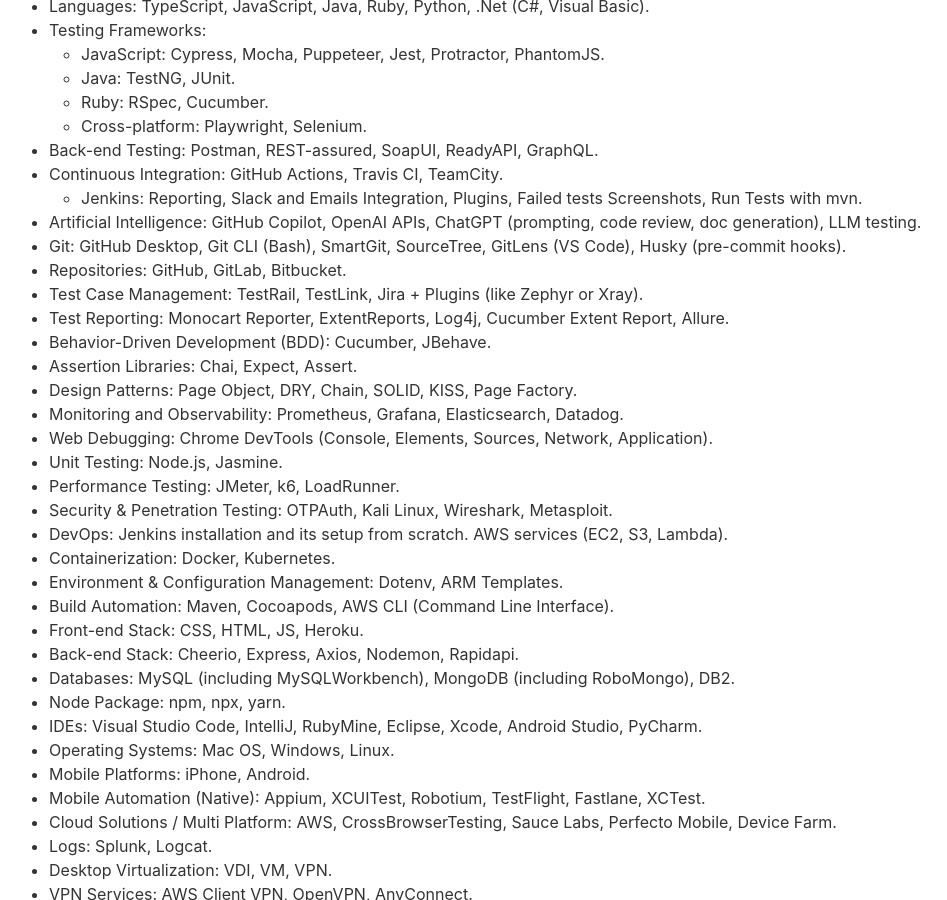
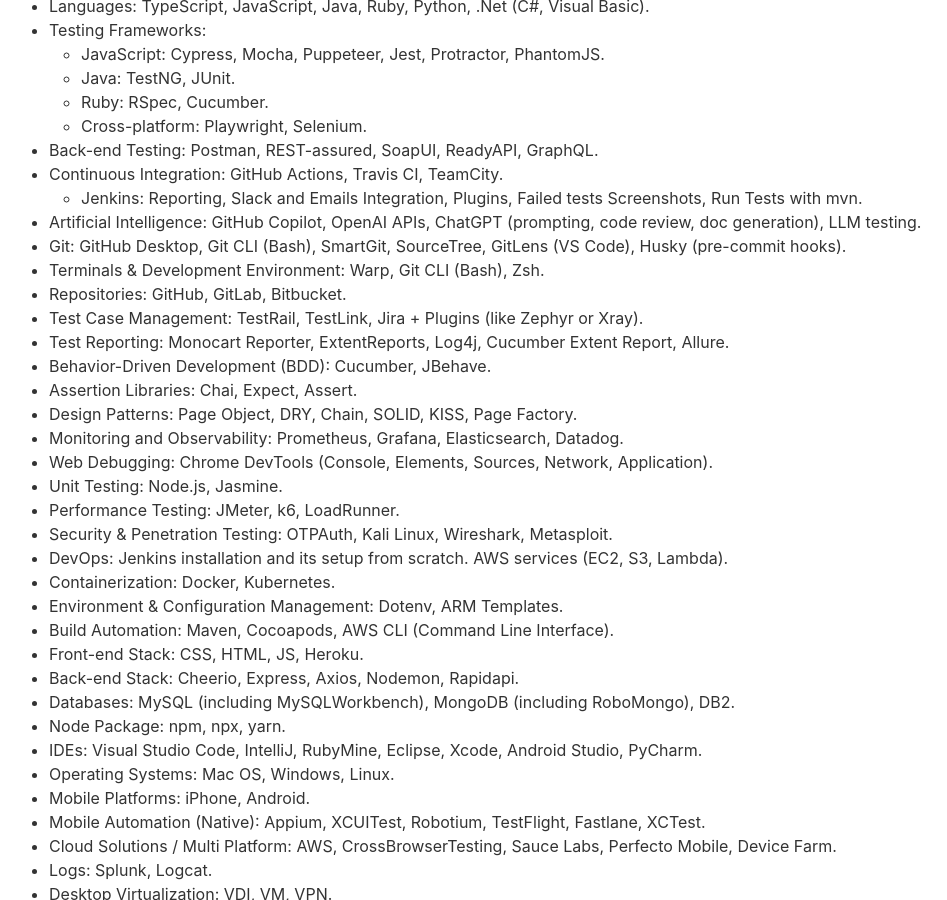
Before and after one commit to cvera08/full-resume, a Jekyll site: the page built from index.html, in a window 1280 px wide and 900 px high, scrolled down 4421 px. Shown: the whole window, without its empty margins (163-1110 px from the left). Built offline with Jekyll 4.4.1, drawn with Linux system fonts in a browser that asks for light colours.

Commit message:
feat: add Warp to terminal tools experience

```diff
--- a/_data/data.yml
+++ b/_data/data.yml
@@ -277,6 +277,7 @@ organization:
       - Jenkins: Reporting, Slack and Emails Integration, Plugins, Failed tests Screenshots, Run Tests with mvn.
     - Artificial Intelligence: GitHub Copilot, OpenAI APIs, ChatGPT (prompting, code review, doc generation), LLM testing.
     - Git: GitHub Desktop, Git CLI (Bash), SmartGit, SourceTree, GitLens (VS Code), Husky (pre-commit hooks).
+    - Terminals & Development Environment: Warp, Git CLI (Bash), Zsh.
     - Repositories: GitHub, GitLab, Bitbucket.
     - Test Case Management: TestRail, TestLink, Jira + Plugins (like Zephyr or Xray).
     - Test Reporting: Monocart Reporter, ExtentReports, Log4j, Cucumber Extent Report, Allure.
```
